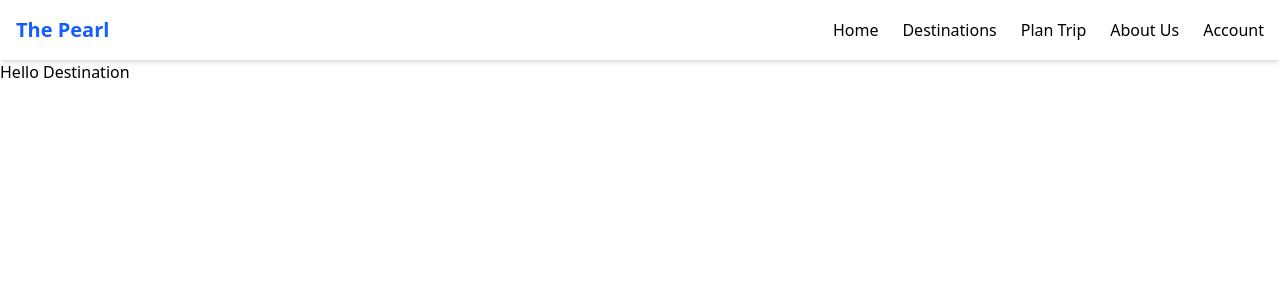
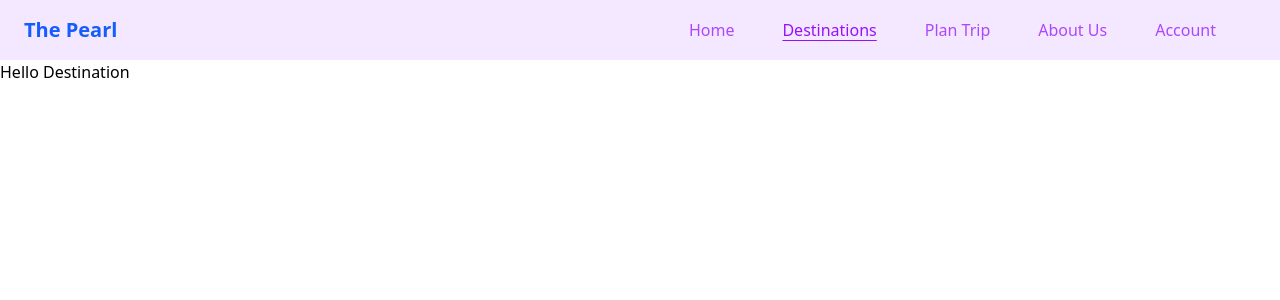
Before and after one commit to KavithRashintha/The_Pearl, a Next.js app in the folder Front-End/the_pearl/: page /destinations in a window 1280 px wide. Shown: the top 300 px of the page. Built offline with nearby package versions, Linux system fonts and the light colour scheme.

Commit message:
Tourist nav bar modified to active links

```diff
--- a/Front-End/the_pearl/src/app/(tourist)/components/tourist_navbar.tsx
+++ b/Front-End/the_pearl/src/app/(tourist)/components/tourist_navbar.tsx
@@ -1,16 +1,39 @@
+'use client';
+
 import Link from 'next/link';
+import { usePathname } from 'next/navigation';
 
 export default function TouristNavBar() {
-    return(
-        <nav className="bg-white shadow-md py-4">
-            <div className="container mx-auto px-4 flex justify-between items-center">
-                <Link href="/" className="text-xl font-bold text-blue-600">The Pearl</Link>
-                <div className="flex space-x-6">
-                    <Link href="/home" className="hover:text-blue-500">Home</Link>
-                    <Link href="/destinations" className="hover:text-blue-500">Destinations</Link>
-                    <Link href="/tips" className="hover:text-blue-500">Plan Trip</Link>
-                    <Link href="/about-us" className="hover:text-blue-500">About Us</Link>
-                    <Link href="/account" className="hover:text-blue-500">Account</Link>
+    const pathname = usePathname();
+
+    const navItems = [
+        { label: 'Home', href: '/home' },
+        { label: 'Destinations', href: '/destinations' },
+        { label: 'Plan Trip', href: '/trips' },
+        { label: 'About Us', href: '/about-us' },
+        { label: 'Account', href: '/account' },
+    ];
+
+    return (
+        <nav className="bg-purple-100 py-4">
+            <div className="container mx-auto flex justify-between items-center pl-6 pr-16">
+                <Link href="/" className="text-xl font-bold text-blue-600">
+                    The Pearl
+                </Link>
+                <div className="flex space-x-12">
+                    {navItems.map((item) => (
+                        <Link
+                            key={item.href}
+                            href={item.href}
+                            className={`font-medium ${
+                                pathname === item.href
+                                    ? 'text-purple-600 underline underline-offset-4'
+                                    : 'text-purple-500 hover:text-purple-600'
+                            }`}
+                        >
+                            {item.label}
+                        </Link>
+                    ))}
                 </div>
             </div>
         </nav>
```
Also changed, not shown: 1 other file (tests, documents, lock files or other folders).
